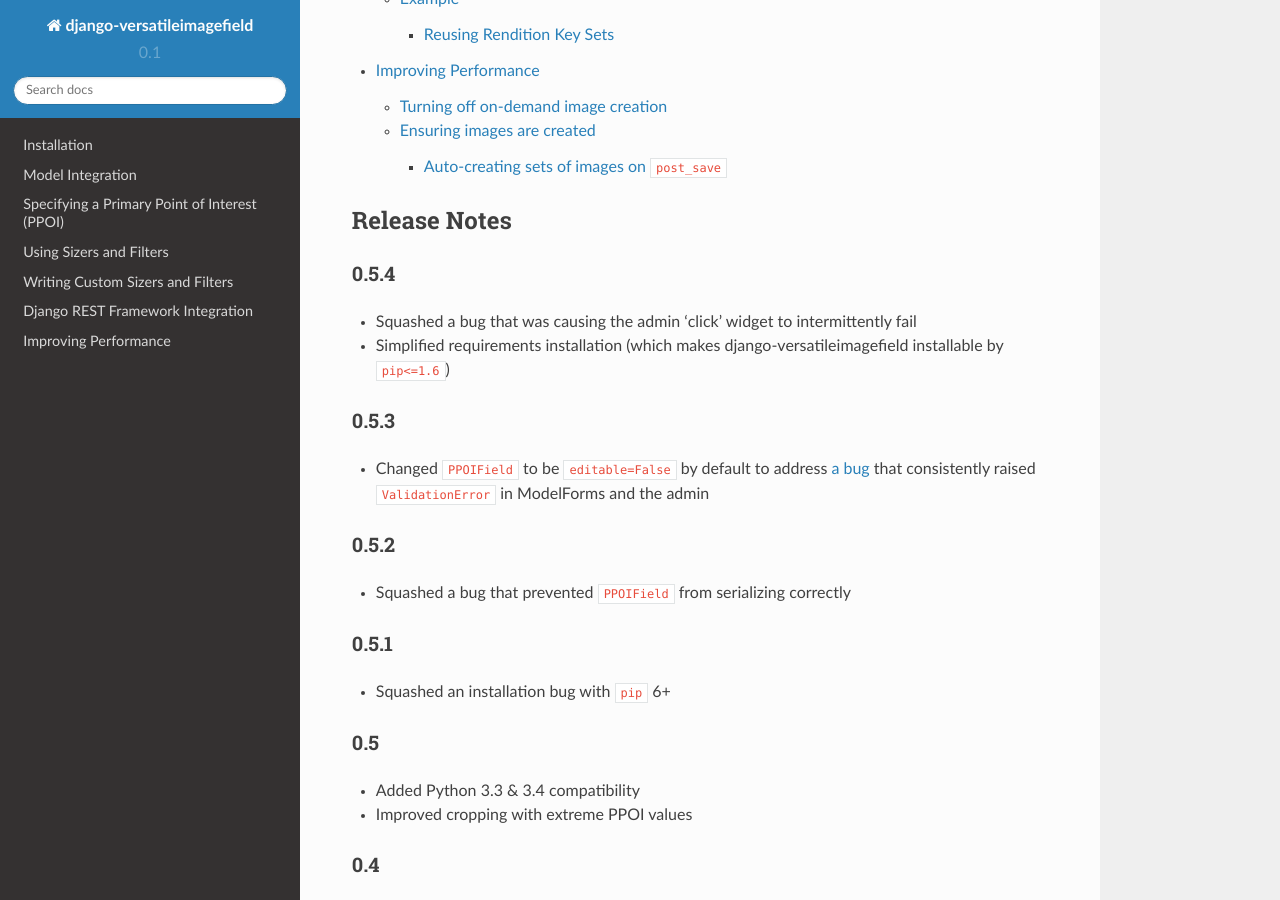
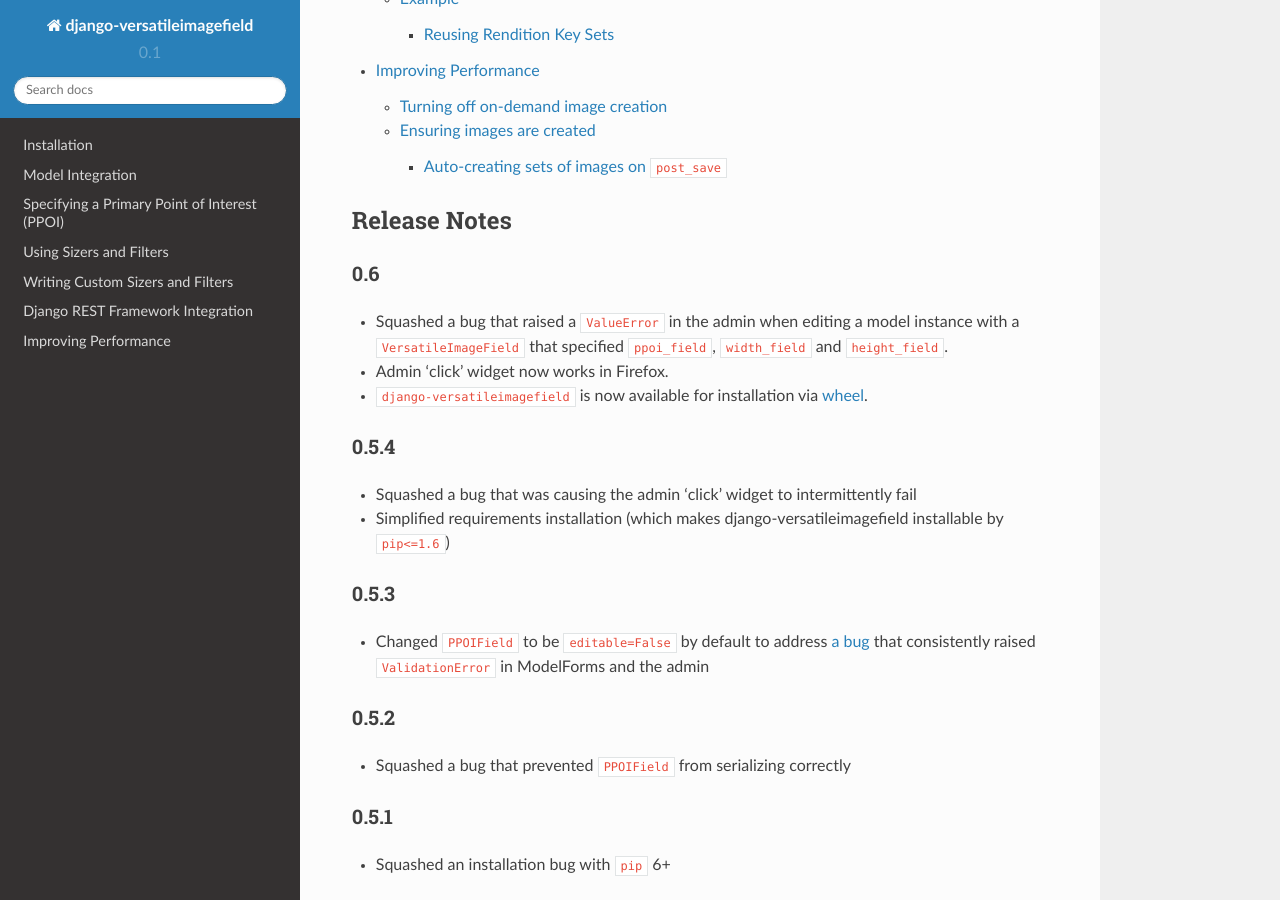
Before and after one commit to respondcreate/django-versatileimagefield, a Sphinx documentation site: the page built from docs/index.rst, in a window 1280 px wide and 900 px high, scrolled down 2489 px. Built offline with Sphinx 7.4.7 and the Read the Docs theme 2.0.0, drawn with Linux system fonts in a browser that asks for light colours.

Commit message:
Bumping to 0.6 in preparation for PyPI release
Closes #9
Closes #10

```diff
--- a/docs/index.rst
+++ b/docs/index.rst
@@ -26,6 +26,10 @@
 .. image:: https://pypip.in/version/django-versatileimagefield/badge.svg?style=flat
     :target: https://pypi.python.org/pypi/django-versatileimagefield/
     :alt: Latest Version
+
+.. image:: https://pypip.in/wheel/django-versatileimagefield/badge.svg
+    :target: https://pypi.python.org/pypi/django-versatileimagefield/
+    :alt: Wheel Status
 
 
 ----
@@ -77,6 +81,12 @@
 
 Release Notes
 =============
+
+0.6
+^^^
+- Squashed a bug that raised a ``ValueError`` in the admin when editing a model instance with a ``VersatileImageField`` that specified ``ppoi_field``, ``width_field`` and ``height_field``.
+- Admin 'click' widget now works in Firefox.
+- ``django-versatileimagefield`` is now available for installation via `wheel <http://wheel.readthedocs.org/en/latest/>`_.
 
 0.5.4
 ^^^^^
--- a/setup.cfg
+++ b/setup.cfg
@@ -4,3 +4,6 @@
 
 [metadata]
 license-file = LICENSE
+
+[bdist_wheel]
+universal = 1
--- a/setup.py
+++ b/setup.py
@@ -5,7 +5,7 @@
 setup(
     name='django-versatileimagefield',
     packages=find_packages(),
-    version='0.5.4',
+    version='0.6',
     author=u'Jonathan Ellenberger',
     author_email='jonathan_ellenberger@wgbh.org',
     url='http://github.com/WGBH/django-versatileimagefield/',
```
